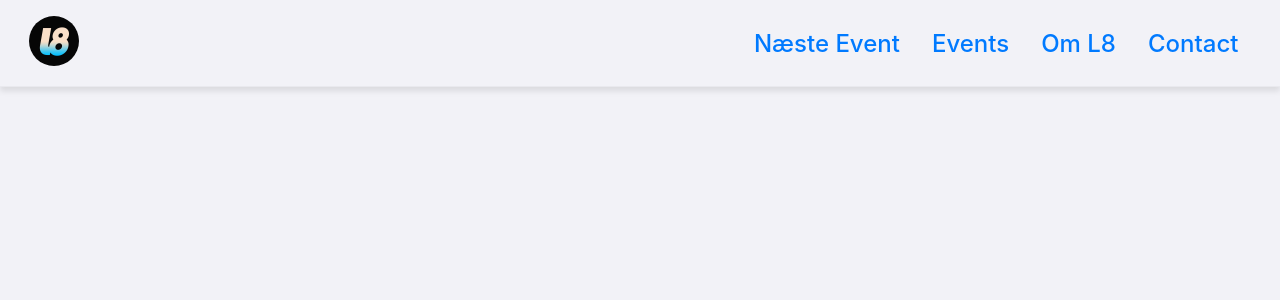
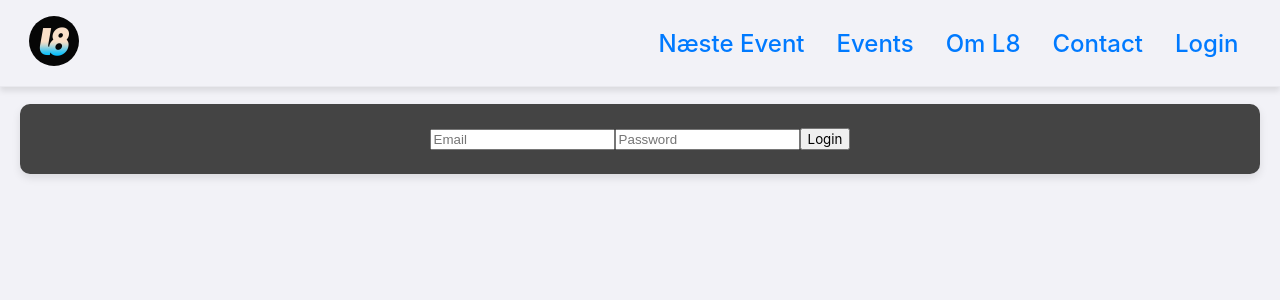
Before and after one commit to danieljappe/L8_FE, a React (Create React App) app: page /users/login in a window 1280 px wide. Shown: the top 300 px of the page. Built offline with nearby package versions, Linux system fonts and the light colour scheme.

Commit message:
Loginpage, Dashboard created. Login call and routing works

```diff
--- a/src/App.tsx
+++ b/src/App.tsx
@@ -4,6 +4,8 @@ import './App.css';
 import Header from "./components/Header";
 import HomePage from "./pages/Homepage";
 import Eventspage from "./pages/Eventspage";
+import Loginpage from "./pages/Loginpage";
+import Dashboard from "./pages/employee/Dashboard";
 
 function App() {
     return (
@@ -13,6 +15,8 @@ function App() {
                 <Routes>
                     <Route path='/' element={<HomePage />} />
                     <Route path='/events' element={<Eventspage/>} />
+                    <Route path='/users/login' element={<Loginpage/>} />
+                    <Route path='/dashboard' element={<Dashboard/>} />
                 </Routes>
             </div>
         </BrowserRouter>
--- /dev/null
+++ b/src/assets/styles/pages/_dashboard.scss
@@ -0,0 +1,39 @@
+// src/assets/styles/layout/_homepage.scss
+
+@import '../base/variables';
+
+.dashboard {
+  max-width: 95vw; // You can adjust this width based on your layout preference
+  margin: 0 auto; // Center the container
+  padding: 5rem 1rem; // Add padding for breathing space
+  background-color: $background-color;
+  display: flex;
+  flex-direction: column;
+  align-items: center;
+
+  section {
+    width: 98%;
+    background-color: #444444;
+    padding: 1.5rem;
+    margin-top: 1.5rem;
+    border-radius: 10px;
+    box-shadow: 0 4px 8px rgba(0, 0, 0, 0.1);
+    text-align: center;
+    display: flex;
+    flex-direction: column;
+    justify-content: flex-start; /* Position the event list at the bottom */
+    overflow-y: auto;
+
+
+    .title-container {
+      flex: 1; /* Allow this container to grow and fill the available space */
+      background-color: #222; /* Optional: Background color for visibility */
+      padding: 1rem;
+      color: #fff; /* Adjust text color for visibility */
+      display: flex; /* Flexbox for aligning content */
+      flex-direction: column; /* Arrange children vertically */
+      justify-content: center; /* Center content vertically */
+      align-items: center; /* Center content horizontally */
+    }
+  }
+}
--- /dev/null
+++ b/src/assets/styles/pages/_loginpage.scss
@@ -0,0 +1,26 @@
+@import '../base/variables';
+
+
+.loginpage {
+  max-width: 95vw; // You can adjust this width based on your layout preference
+  margin: 0 auto; // Center the container
+  padding: 5rem 1rem; // Add padding for breathing space
+  background-color: $background-color;
+  display: flex;
+  flex-direction: column;
+  align-items: center;
+
+  section {
+    width: 98%;
+    background-color: #444444;
+    padding: 1.5rem;
+    margin-top: 1.5rem;
+    border-radius: 10px;
+    box-shadow: 0 4px 8px rgba(0, 0, 0, 0.1);
+    text-align: center;
+    display: flex;
+    flex-direction: column;
+    justify-content: flex-start; /* Position the event list at the bottom */
+    overflow-y: auto;
+  }
+}
--- a/src/components/Header.tsx
+++ b/src/components/Header.tsx
@@ -35,6 +35,7 @@ const Header: React.FC<HeaderProps> = ({ title }) => {
                 <a href="/events">Events</a>
                 <a href="#services">Om L8</a>
                 <a href="#contact">Contact</a>
+                <a href="/users/login">Login</a>
             </nav>
         </header>
     );
--- a/src/pages/Eventspage.tsx
+++ b/src/pages/Eventspage.tsx
@@ -43,7 +43,7 @@ const Eventspage: React.FC = () => {
                                 <div className='event-card-content'>
                                     <h3>{event.title}</h3>
                                     <p>Date: {new Date(event.date).toLocaleDateString()}</p>
-                                    //TODO: add
+                                    <p>Location: {event.location}</p>
                                 </div>
                             </div>
                         ))}
--- /dev/null
+++ b/src/pages/Loginpage.tsx
@@ -0,0 +1,60 @@
+import React, { useState } from 'react';
+import { useDispatch } from 'react-redux';
+import { setToken } from '../store/authSlice';
+import {useHref} from "react-router-dom";
+
+import { useNavigate } from 'react-router-dom'; // Import useNavigate
+import "../assets/styles/pages/_loginpage.scss"
+
+const LoginPage: React.FC = () => {
+    const dispatch = useDispatch();
+    const navigate = useNavigate(); // Initialize navigate
+    const [username, setUsername] = useState('');
+    const [password, setPassword] = useState('');
+
+    const handleLogin = async (e: React.FormEvent) => {
+        e.preventDefault();
+        try {
+            const response = await fetch('http://localhost:5000/api/users/login', {
+                method: 'POST',
+                headers: { 'Content-Type': 'application/json' },
+                body: JSON.stringify({ username, password }),
+            });
+
+            if (response.ok) {
+                const data = await response.json();
+                dispatch(setToken(data.token)); // Save the token in Redux
+                alert('Login successful!');
+                navigate('/dashboard'); // Redirect to dashboard
+            } else {
+                alert('Invalid credentials');
+            }
+        } catch (error) {
+            console.error('Login error:', error);
+        }
+    };
+
+    return (
+        <div className="loginpage">
+            <section>
+                <form onSubmit={handleLogin}>
+                    <input
+                        type="username"
+                        value={username}
+                        onChange={(e) => setUsername(e.target.value)}
+                        placeholder="Email"
+                    />
+                    <input
+                        type="password"
+                        value={password}
+                        onChange={(e) => setPassword(e.target.value)}
+                        placeholder="Password"
+                    />
+                    <button type="submit">Login</button>
+                </form>
+            </section>
+        </div>
+    );
+};
+
+export default LoginPage;
--- /dev/null
+++ b/src/pages/employee/Dashboard.tsx
@@ -0,0 +1,39 @@
+// src/components/HomePage.tsx
+
+import React, {useEffect, useState} from 'react';
+import { useSelector } from 'react-redux';
+import { RootState } from '../../store';
+import  '../../assets/styles/pages/_dashboard.scss'
+
+const Dashboard: React.FC = () => {
+    const token = useSelector((state: RootState) => state.auth.token);
+
+    useEffect(() => {
+        const fetchProtectedData = async () => {
+            if (!token) return;
+
+            try {
+                const response = await fetch('http://localhost:5000/api/users/dashboard', {
+                    headers: { Authorization: `Bearer ${token}` },
+                });
+
+                const data = await response.json();
+                console.log('Protected data:', data);
+            } catch (error) {
+                console.error('Error fetching protected data:', error);
+            }
+        };
+
+        fetchProtectedData();
+    }, [token]);
+
+    return (
+
+        <div className="dashboard">
+            <h1>Protected Content</h1>
+            <h2>Token:</h2>
+            <p>${token}</p>
+        </div>);
+};
+
+export default Dashboard;
--- /dev/null
+++ b/src/store/authSlice.ts
@@ -0,0 +1,26 @@
+import { createSlice, PayloadAction } from '@reduxjs/toolkit';
+
+interface AuthState {
+    token: string | null;
+}
+
+const initialState: AuthState = {
+    token: null,
+};
+
+const authSlice = createSlice({
+    name: 'auth',
+    initialState,
+    reducers: {
+        setToken(state, action: PayloadAction<string>) {
+            state.token = action.payload;
+        },
+        clearToken(state) {
+            state.token = null;
+        },
+    },
+});
+
+export const { setToken, clearToken } = authSlice.actions;
+
+export default authSlice.reducer;
--- a/src/store/eventSlice.ts
+++ b/src/store/eventSlice.ts
@@ -5,6 +5,7 @@ export interface Event {
     title: string;
     description: string;
     date: string;
+    location: string;
     ticketPrice: number;
     eventPicture: string;
     published: number;
--- a/src/store/index.ts
+++ b/src/store/index.ts
@@ -1,9 +1,11 @@
 import { configureStore } from '@reduxjs/toolkit';
 import eventsReducer from '../store/eventSlice';
+import authReducer from './authSlice';
 
 const store = configureStore({
     reducer: {
         events: eventsReducer,
+        auth: authReducer
     },
 });
 
```
Also changed, not shown: src/assets/styles/components/_homepage.scss (+24 -16 lines), src/context/AuthContext.tsx (added, +40 -0 lines).
